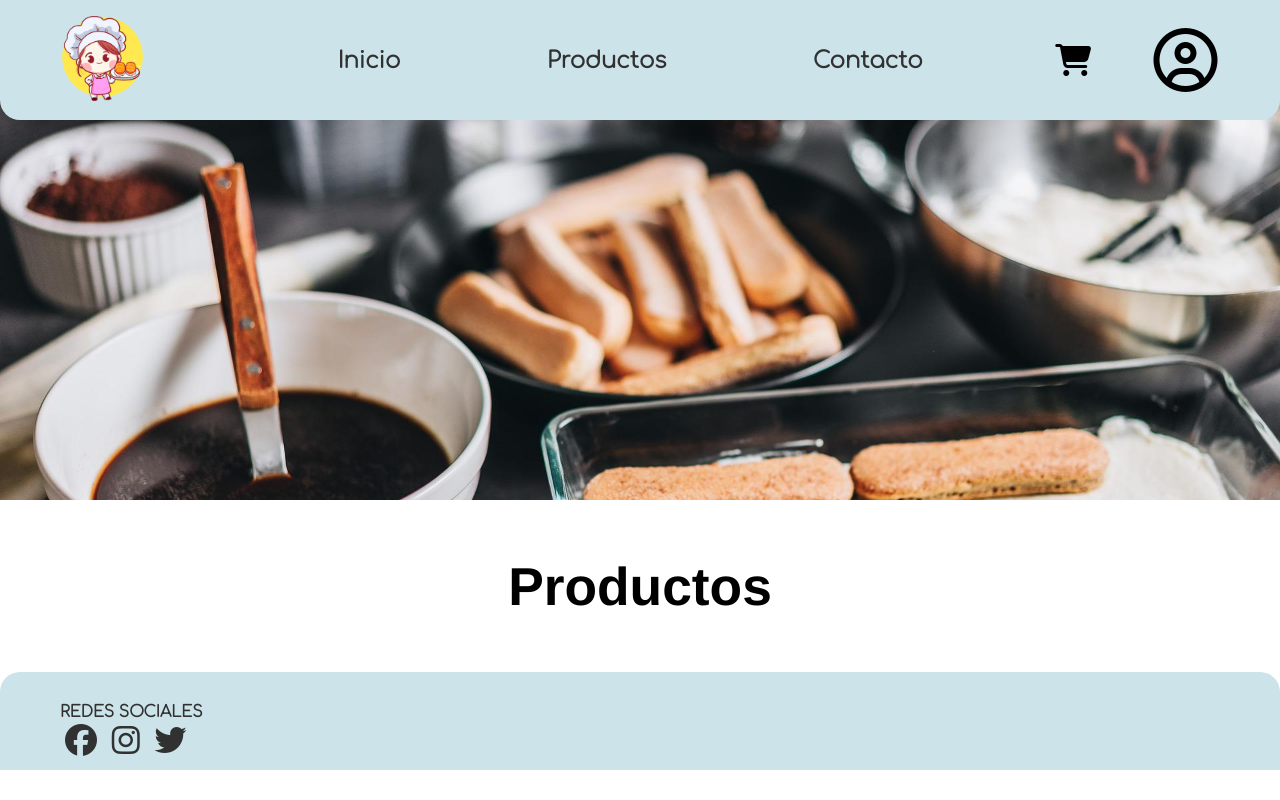
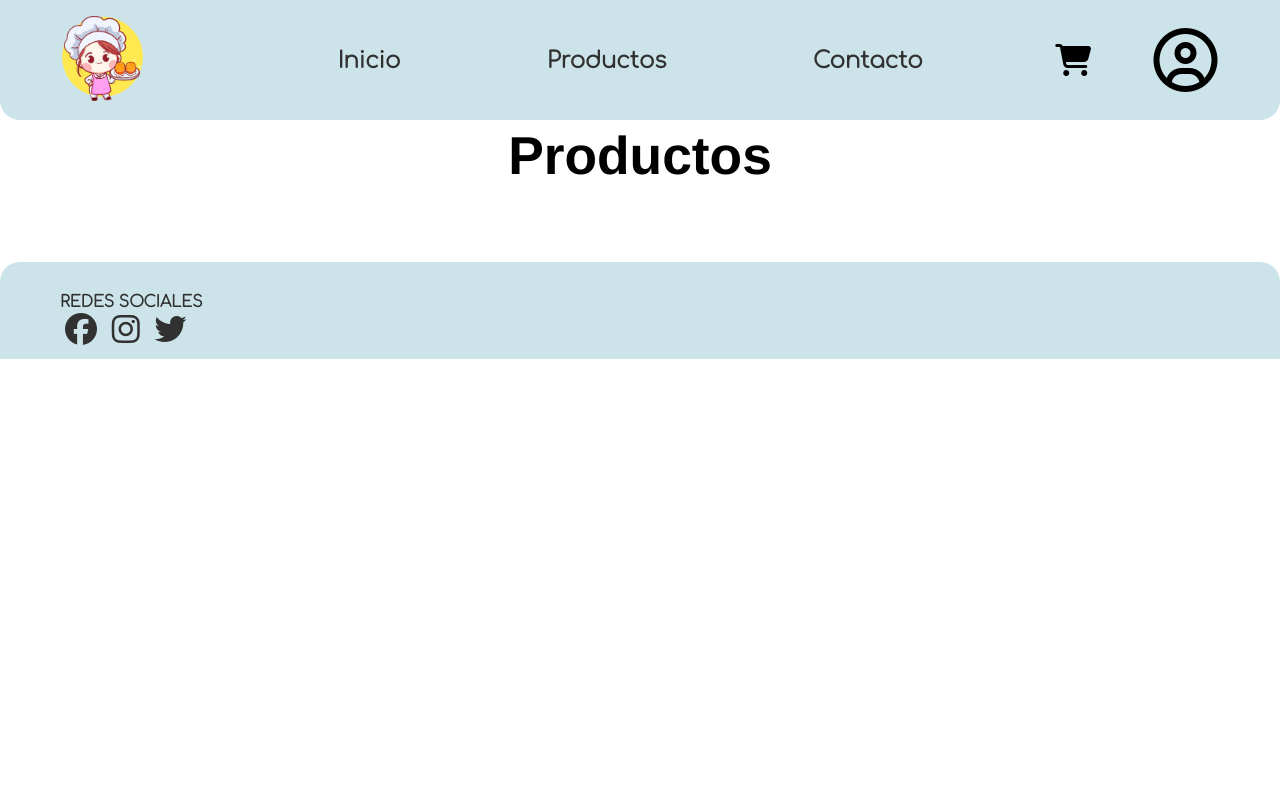
Before and after one commit to jesus-antulio/ProyectoFDW, a PHP site: page /info-producto.php in a window 1280 px wide. Run offline with PHP 8.4, Linux system fonts and the light colour scheme; some libraries are stand-ins or nearby versions; some web fonts are replaced.

Commit message:
Se agrego la pantalla de "infp-producto.php"

```diff
--- a/pages/info-producto.php
+++ b/pages/info-producto.php
@@ -5,26 +5,16 @@
 <head>
     <?php include '../components/info.php'; ?>
     <title>Resposteria | Productos </title>
-    <link rel="stylesheet" href="../styles/product.css">
+    <link rel="stylesheet" href="../styles/product-info.css">
 </head>
 <body>
     <?php include '../components/header.php'; ?>
 
-    <div class="banner"></div>
+    <div class="container">
+        <?php
+        echo "<h1>Productos</h1>";
+        ?>
 
-    <div class="container">
-        <h1>Productos</h1>
-        <?php
-        if (isset($_SESSION['rol']) && $_SESSION['rol'] == 2) {
-            echo '
-            <center>
-                <a href="../pages/agregarProducto.php" class="btn-agregar">Agregar Productos</a>
-            </center>';
-        }
-        ?>
-        <div class="flex-container">
-
-        </div>
     </div>
 
     <?php include '../components/footer.php'; ?>
--- /dev/null
+++ b/styles/product-info.css
@@ -0,0 +1,10 @@
+.container {
+    font-family: "Helvetica Neue",Helvetica,Arial,sans-serif;
+    padding: 40px;
+    padding-top: 7%;
+}
+
+.container h1{
+    text-align: center;
+    font-size: 40pt;
+}
```
